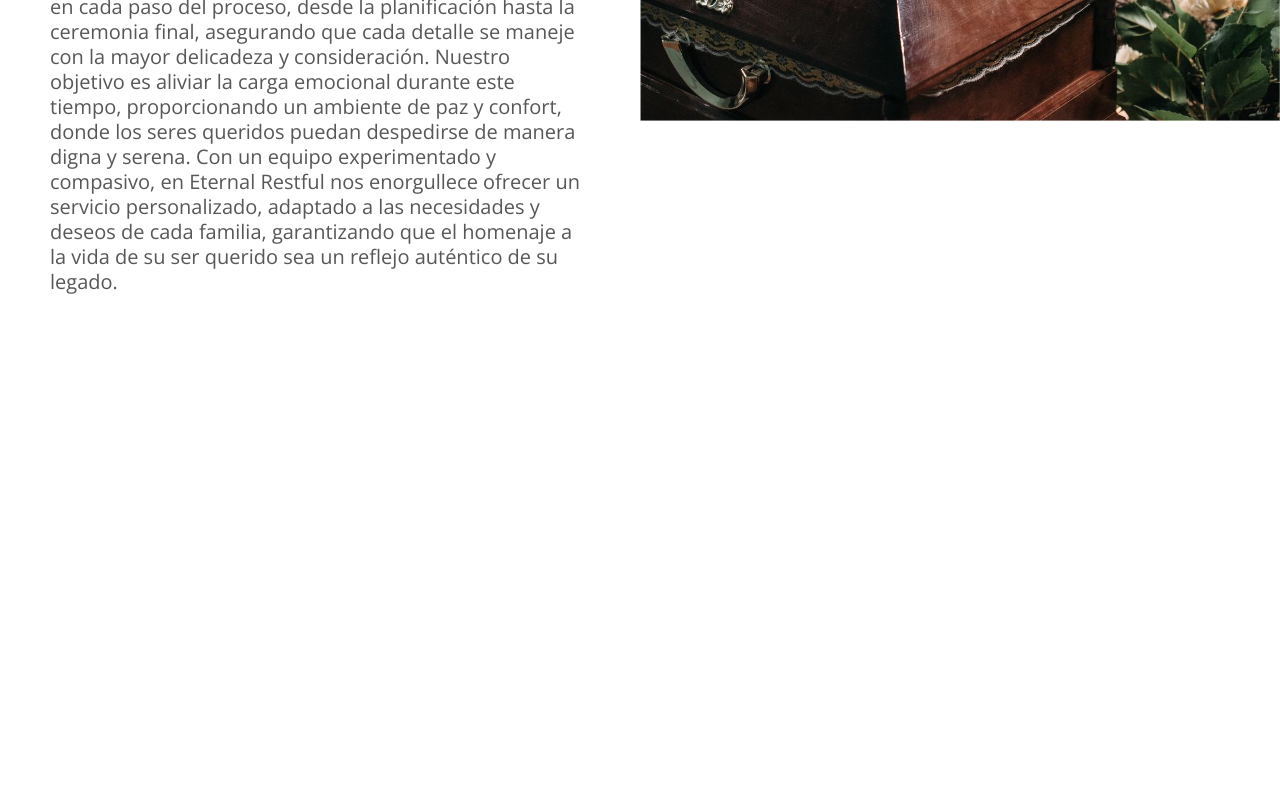
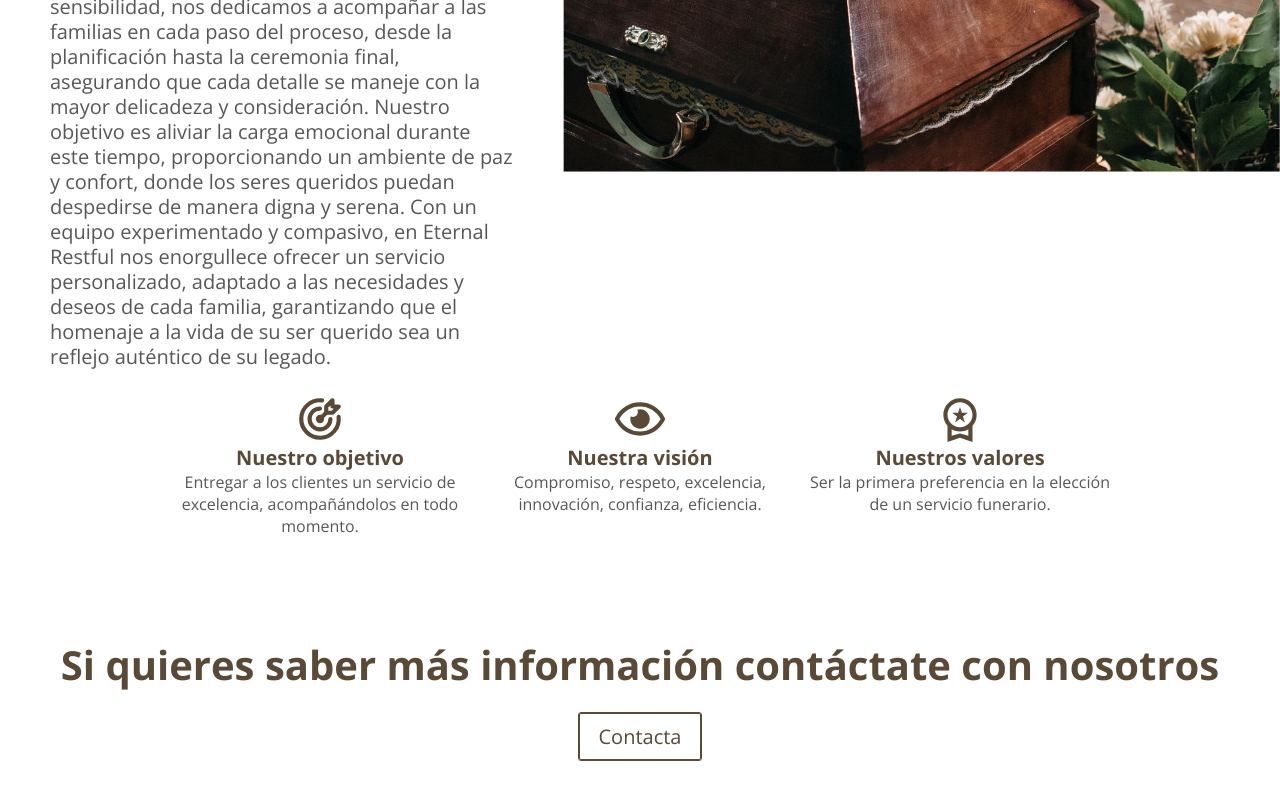
Before and after one commit to frangabriel13/restful, a React (Vite) app in the folder client/: page /about in a window 1280 px wide. Shown: the part 506-1306 px from the top of the page. Before the commit the page ends 900 px from the top, so only its background shows below. Built offline with nearby package versions, Linux system fonts and the light colour scheme.

Commit message:
cambiosd

```diff
--- a/client/src/components/about/About.jsx
+++ b/client/src/components/about/About.jsx
@@ -1,8 +1,16 @@
 import React from "react";
 import s from "./About.module.css";
 import about from "../../assets/about.jpg";
+import Mision from "./mision/Mision";
+import { useNavigate } from "react-router-dom";
 
 const About = () => {
+  const navigate = useNavigate();
+
+  const handleContactClick = () => {
+    navigate("/contact");
+  };
+
   return (
     <div className={s.container}>
       <div className={s.about}>
@@ -27,6 +35,11 @@ const About = () => {
           </div>
         </div>
       </div>
+      <Mision />
+      <div className={s.callToAction}>
+        <h3>Si quieres saber más información contáctate con nosotros</h3>
+        <button onClick={handleContactClick}>Contacta</button>
+      </div>
     </div>
   )
 };
--- a/client/src/components/about/About.module.css
+++ b/client/src/components/about/About.module.css
@@ -40,5 +40,38 @@
 }
 
 .divData img {
-  width: 50vw;
+  width: 56vw;
 }
+
+.callToAction {
+  display: flex;
+  flex-direction: column;
+  justify-content: center;
+  align-items: center;
+  margin-bottom: 10rem;
+}
+
+.callToAction h3 {
+  font-size: 4rem;
+  color: var(--second-bg-color);
+  margin-bottom: 2rem;
+}
+
+.callToAction button {
+  padding: 1rem 2rem;
+  font-size: 2rem;
+  border: .1rem solid var(--second-bg-color);
+  border-radius: .3rem;
+  cursor: pointer;
+  transition: all 0.3s;
+  background: linear-gradient(to right, #ffffff 50%, var(--second-bg-color) 50%);
+  box-shadow: inset 0 0 0 .1rem var(--second-bg-color);
+  background-size: 200% 100%;
+  color: var(--second-bg-color);
+}
+
+.callToAction button:hover {
+  background-position: -100% 0;
+  transition: .5s;
+  color: var(--second-color);
+}
--- /dev/null
+++ b/client/src/components/about/mision/Mision.jsx
@@ -0,0 +1,36 @@
+import React from "react";
+import s from "./Mision.module.css";
+import { TbTargetArrow } from "react-icons/tb";
+import { FaRegEye } from "react-icons/fa";
+import { MdOutlineWorkspacePremium } from "react-icons/md";
+
+const Mision = () => {
+  return (
+    <div className={s.container}>
+      <div className={s.divIcon}>
+        <TbTargetArrow className={s.icon} />
+        <div className={s.divData}>
+          <h4>Nuestro objetivo</h4>
+          <p>Entregar a los clientes un servicio de excelencia, acompañándolos en todo momento.</p>
+        </div>
+      </div>
+      <div className={s.divIcon}>
+        <FaRegEye className={s.icon} />
+        <div className={s.divData}>
+          <h4>Nuestra visión</h4>
+          <p>Compromiso, respeto, excelencia, innovación, confianza, eficiencia.</p>
+        </div>
+      </div>
+      <div className={s.divIcon}>
+        <MdOutlineWorkspacePremium className={s.icon} />
+        <div className={s.divData}>
+          <h4>Nuestros valores</h4>
+          <p>Ser la primera preferencia en la elección de un servicio funerario.</p>
+        </div>
+      </div>
+    </div>
+  )
+};
+
+
+export default Mision;
--- /dev/null
+++ b/client/src/components/about/mision/Mision.module.css
@@ -0,0 +1,36 @@
+.container {
+  display: flex;
+  justify-content: center;
+  /* align-items: center; */
+  padding: 10rem 2rem;
+  gap: 2rem;
+}
+
+.divIcon {
+  display: flex;
+  flex-direction: column;
+  align-items: center;
+  width: 30rem;
+}
+
+.icon {
+  font-size: 5rem;
+  color: var(--second-bg-color);
+}
+
+.divData {
+  display: flex;
+  flex-direction: column;
+  align-items: center;
+  text-align: center;
+}
+
+.divData h4 {
+  font-size: 2rem;
+  color: var(--second-bg-color);
+}
+
+.divData p {
+  font-size: 1.6rem;
+  color: var(--text-color);
+}
--- a/client/src/index.css
+++ b/client/src/index.css
@@ -12,12 +12,12 @@
 
 :root {
   --bg-color: #ffffff;
-  --second-bg-color: #694f32;
+  --second-bg-color: #5a4937;
   --dark-color: #0F1422;
   /* --text-color: #ededed; */
   --text-color: rgb(87, 87, 87);
   --main-color: rgb(102, 102, 102);
-  --second-color: #a88749;
+  --second-color: #bba376;
 }
 
 html {
```
